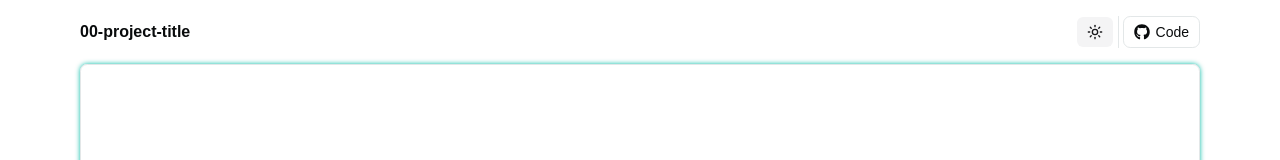
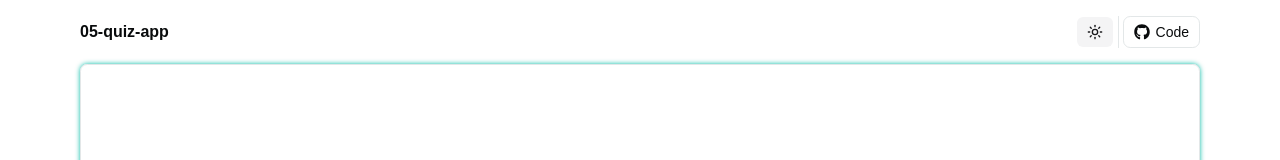
Before and after one commit to davePawww/rws-quiz-app, a React (Vite) app: page / in a window 1280 px wide. Shown: the top 160 px of the page. Built offline with nearby package versions, Linux system fonts and the light colour scheme.

Commit message:
chore: changed the titles

```diff
--- a/index.html
+++ b/index.html
@@ -4,7 +4,7 @@
     <meta charset="UTF-8" />
     <link rel="icon" type="image/svg+xml" href="/favicon.svg" />
     <meta name="viewport" content="width=device-width, initial-scale=1.0" />
-    <title>react-ts-scaffold</title>
+    <title>05-quiz-app</title>
   </head>
   <body>
     <div id="root"></div>
--- a/package.json
+++ b/package.json
@@ -1,7 +1,7 @@
 {
-  "name": "rws-scaffold",
+  "name": "05-quiz-app",
   "private": true,
-  "version": "0.0.0",
+  "version": "1.0.0",
   "type": "module",
   "scripts": {
     "dev": "vite",
--- a/src/components/layout/components/header.tsx
+++ b/src/components/layout/components/header.tsx
@@ -17,14 +17,14 @@ export default function Header() {
       transition={{ duration: 0.8, ease: 'easeIn' }}
       className="flex flex-col items-center justify-between gap-1.5 md:flex-row md:gap-0"
     >
-      <h1 className="font-semibold">00-project-title</h1>
+      <h1 className="font-semibold">05-quiz-app</h1>
       <div className="flex items-center gap-1">
         <Button variant={'secondary'} onClick={toggleTheme} aria-label="Toggle theme">
           {theme === 'light' ? <SunIcon /> : <MoonIcon />}
         </Button>
         <Separator orientation="vertical" />
         <Button variant={'outline'} asChild>
-          <a href="https://www.x.com" target="_blank" rel="noopener noreferrer">
+          <a href="https://rws-quiz-app.vercel.app/" target="_blank" rel="noopener noreferrer">
             <FaGithub /> Code
           </a>
         </Button>
```
